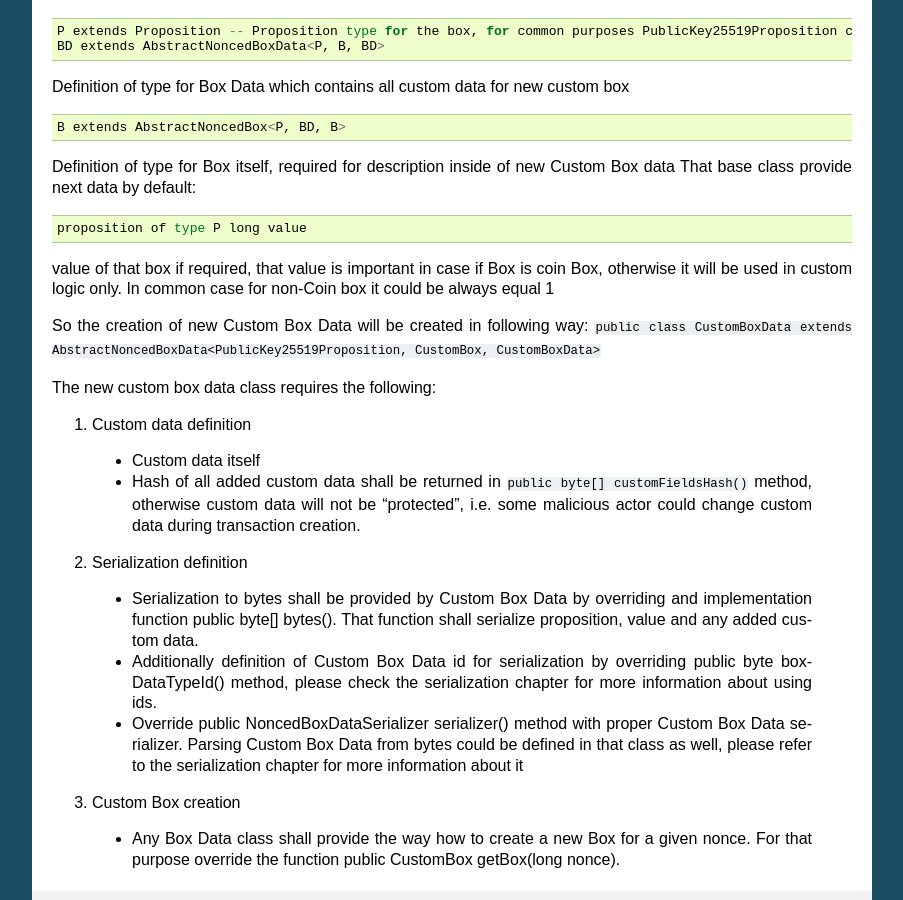
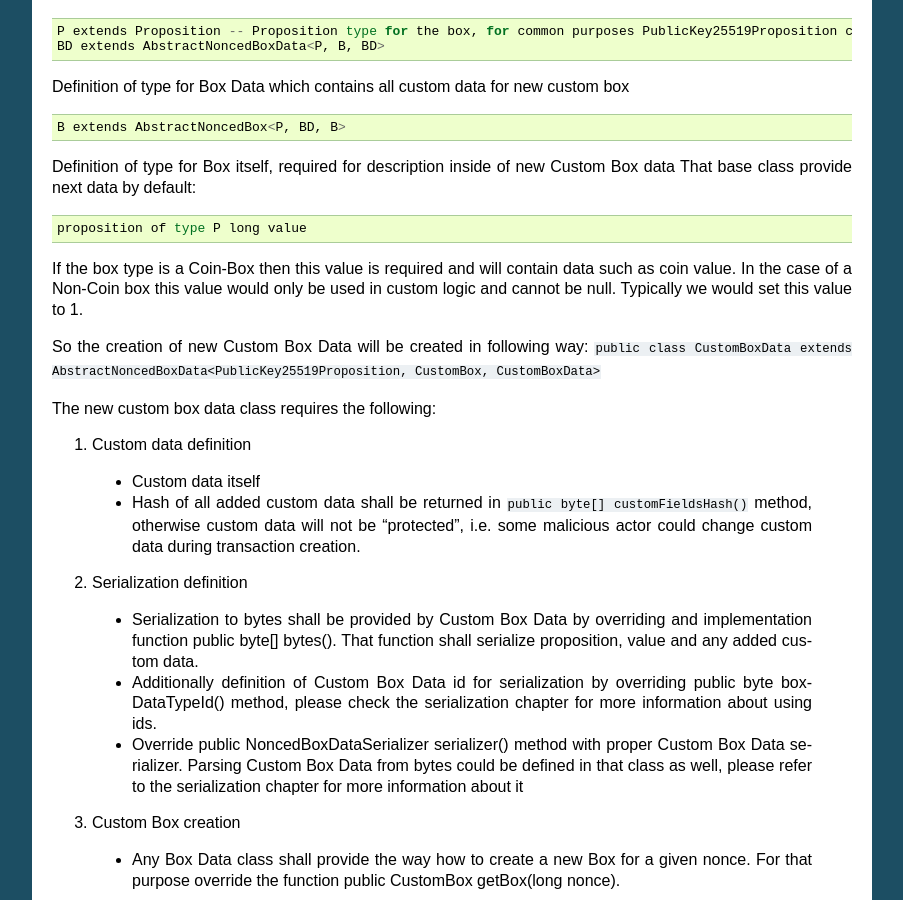
Before and after one commit to megaluck/documentation, a Sphinx documentation site: the page built from docs/introduction/07-Sidechain-SDK-extension.rst, in a window 1280 px wide and 900 px high, scrolled down 1748 px. Shown: the whole window, without its empty margins (198-1101 px from the left). Built offline with Sphinx 7.4.7, drawn with Linux system fonts in a browser that asks for light colours; pages that are not in the unit, such as notebooks, are missing from menus.

Commit message:
language update

```diff
--- a/docs/introduction/07-Sidechain-SDK-extension.rst
+++ b/docs/introduction/07-Sidechain-SDK-extension.rst
@@ -116,8 +116,7 @@ That base class provide next data by default:
 
   proposition of type P long value
 
-value of that box if required, that value is important in case if Box is coin Box, otherwise it will be used in custom logic only.
-In common case for non-Coin box it could be always equal 1
+If the box type is a Coin-Box then this value is required and will contain data such as coin value. In the case of a Non-Coin box this value would only be used in custom logic and cannot be null. Typically we would set this value to 1.
 
 So the creation of new Custom Box Data will be created in following way:
 ``public class CustomBoxData extends AbstractNoncedBoxData<PublicKey25519Proposition, CustomBox, CustomBoxData>``
```
